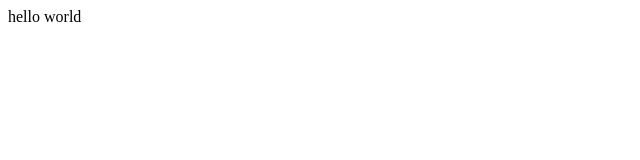
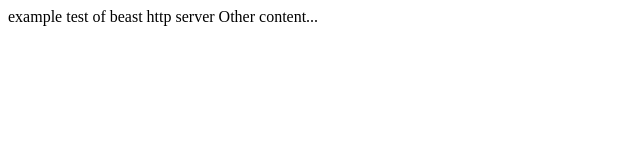
Before and after one commit to 0xdead4ead/BeastHttp, a plain HTML site: page examples/ex4_server/index.html in a window 1280 px wide. Shown: the whole page, without its empty margins (0-640 px from the left). Drawn offline with Linux system fonts and the light colour scheme.

Commit message:
test html page update

```diff
--- a/examples/ex4_server/index.html
+++ b/examples/ex4_server/index.html
@@ -1 +1,8 @@
-<h>hello world</h>
+<html>
+    <head>
+        example test of beast http server
+    </head>
+    <body>
+        Other content...
+    </body>
+</html>
```
